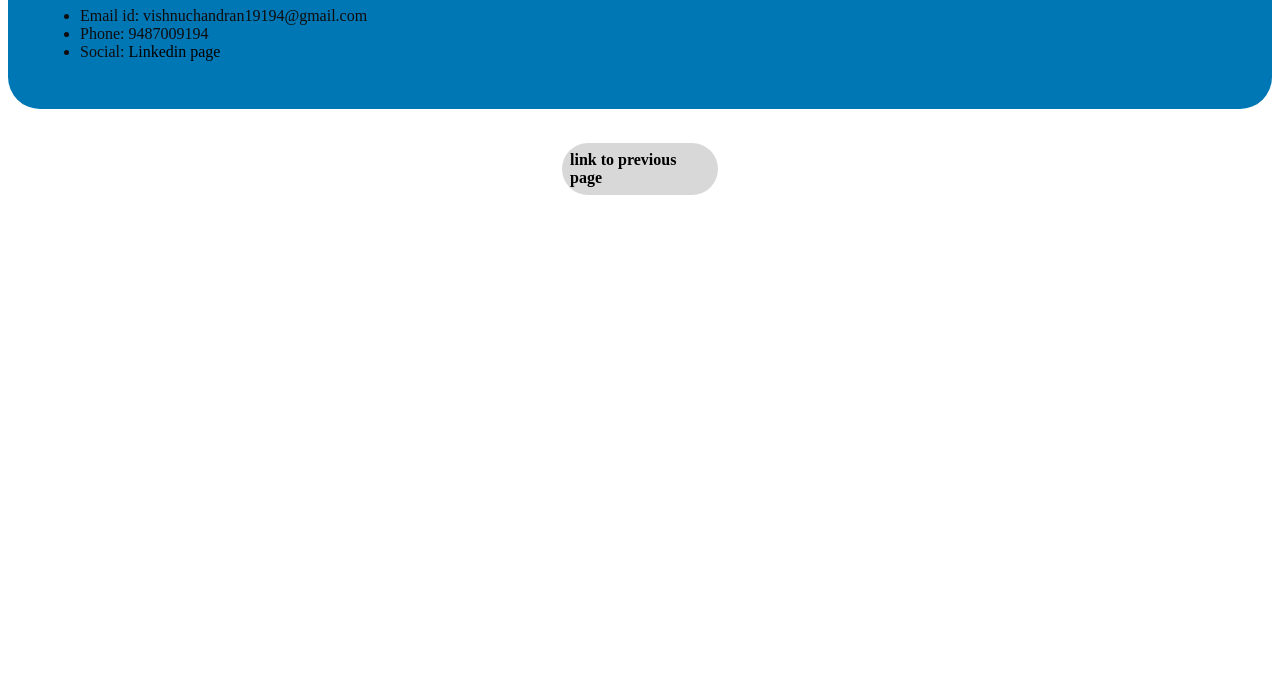
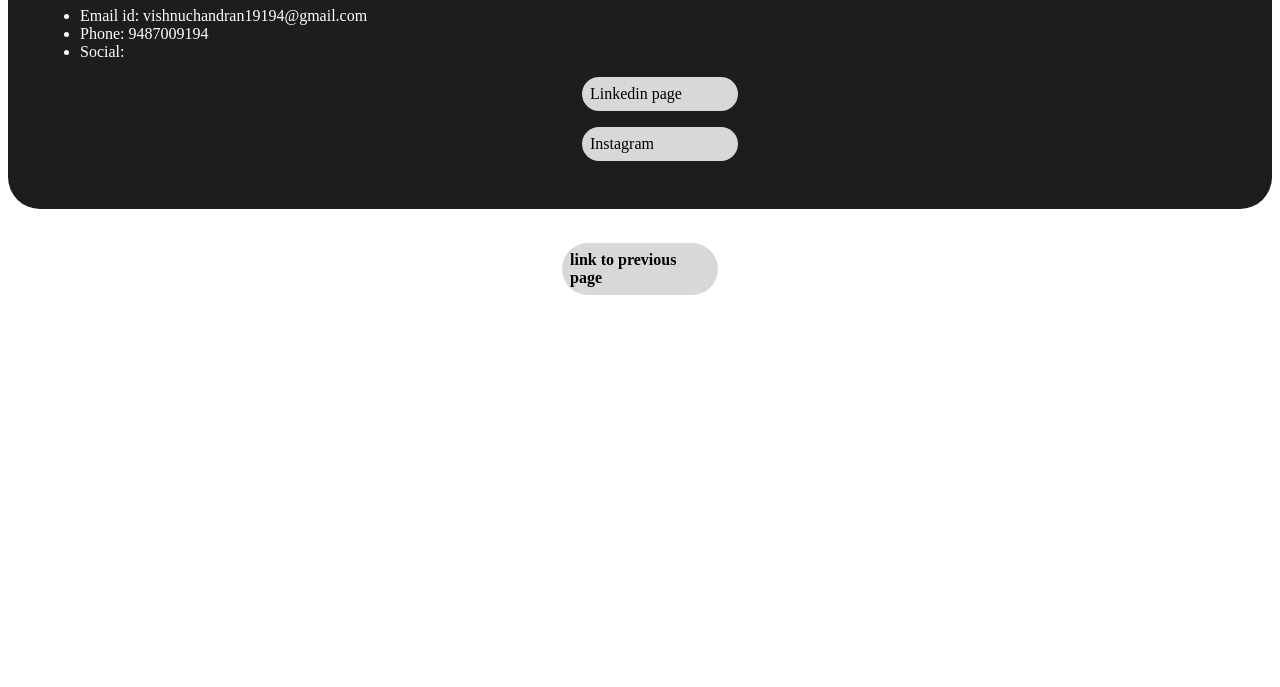
Before and after one commit to vishnu-chandran/RAD-assignment, a plain HTML site: page contact.html in a window 1280 px wide. Shown: the part 113-800 px from the top of the page. Drawn offline with Linux system fonts and the light colour scheme.

Commit message:
update:css-color

```diff
--- a/contact.html
+++ b/contact.html
@@ -1,5 +1,6 @@
 <!DOCTYPE html>
 <html lang="en">
+
 <head>
     <meta charset="UTF-8">
     <meta http-equiv="X-UA-Compatible" content="IE=edge">
@@ -7,14 +8,20 @@
     <title>contact details</title>
     <link rel="stylesheet" href="style.css">
 </head>
+
 <body>
     <div class="ow">
-    <h1 >Contact details:</h1>
-   <ul><li> Email id: vishnuchandran19194@gmail.com</li>
-   <li> Phone: 9487009194</li>
-    <li>Social: <a style=" color:black;text-decoration: none;border-radius: 15px;" href="https://bit.ly/2STVHfg">Linkedin page</a></li>
-</ul></div>
-<br>
-<a class="link" href="index.html"> <b>link to previous page</b></a>
+        <h1>Contact details:</h1>
+        <ul>
+            <li> Email id: vishnuchandran19194@gmail.com</li>
+            <li> Phone: 9487009194</li>
+            <li>Social: <a class="link"href="https://bit.ly/2STVHfg" target=" ">Linkedin page</a>
+                <a class="link"href="https://www.instagram.com/its_vishnu_chandran/?hl=en" target=" ">Instagram</a>
+            </li>
+        </ul>
+    </div>
+    <br>
+    <a class="link" href="index.html"> <b>link to previous page</b></a>
 </body>
+
 </html>
--- a/style.css
+++ b/style.css
@@ -1,58 +1,67 @@
-body{
+body {
+
+
   background-color: rgba(255, 255, 255, 0.842);
 }
-a:hover{
+
+a:hover {
   background-color: #e9ec20;
 }
-.title{
+
+.title {
 
   text-align: center;
-    background-color:#0077B5;;
-    color:black;
+  background-color: rgb(29, 29, 29);
+  color: white;
   padding: 1rem;
   border-bottom-left-radius: 2rem;
-    border-bottom-right-radius: 2rem;}
-.profilepic{
-    display:block;
+  border-bottom-right-radius: 2rem;
+}
+
+.profilepic {
+  display: block;
   margin-left: auto;
   margin-right: auto;
   border-radius: 15px;
   text-align: center;
 
 }
-.ow{
-    background-color:#0077B5;
-    color: rgb(14, 12, 12);
-    padding:2rem;
+
+.ow {
+  background-color: rgb(29, 29, 29);
+  color: white;
+  padding: 2rem;
   border-radius: 2rem;
-    text-align:auto;
+  text-align: auto;
 }
 
-  .w{
-    background-color:white;
+.w {
+  background-color: white;
   color: black;
-    padding:2rem;
+  padding: 2rem;
   border-radius: 2rem;
-    text-align:auto;
+  text-align: auto;
 }
-  .link{
+
+.link {
   text-decoration: none;
   padding: 0.5rem;
   max-width: 140px;
-    display:block;
+  display: block;
   background-color: rgb(216, 216, 216);
-    color:black;
+  color: black;
   margin: 1rem auto;
   border-radius: 2rem;
 
 }
-  .contactlink{
+
+.contactlink {
   text-decoration: none;
   padding: 0.45rem;
   max-width: 140px;
   /* display:block; */
   background-color: rgb(216, 216, 216);
-  color:black;
+  color: black;
   margin: 1rem auto;
   border-radius: 2rem;
   border-top-color: blue;
```
Also changed, not shown: index.html (+8 -4 lines). Lines whose indentation alone changed are shown as unchanged.
